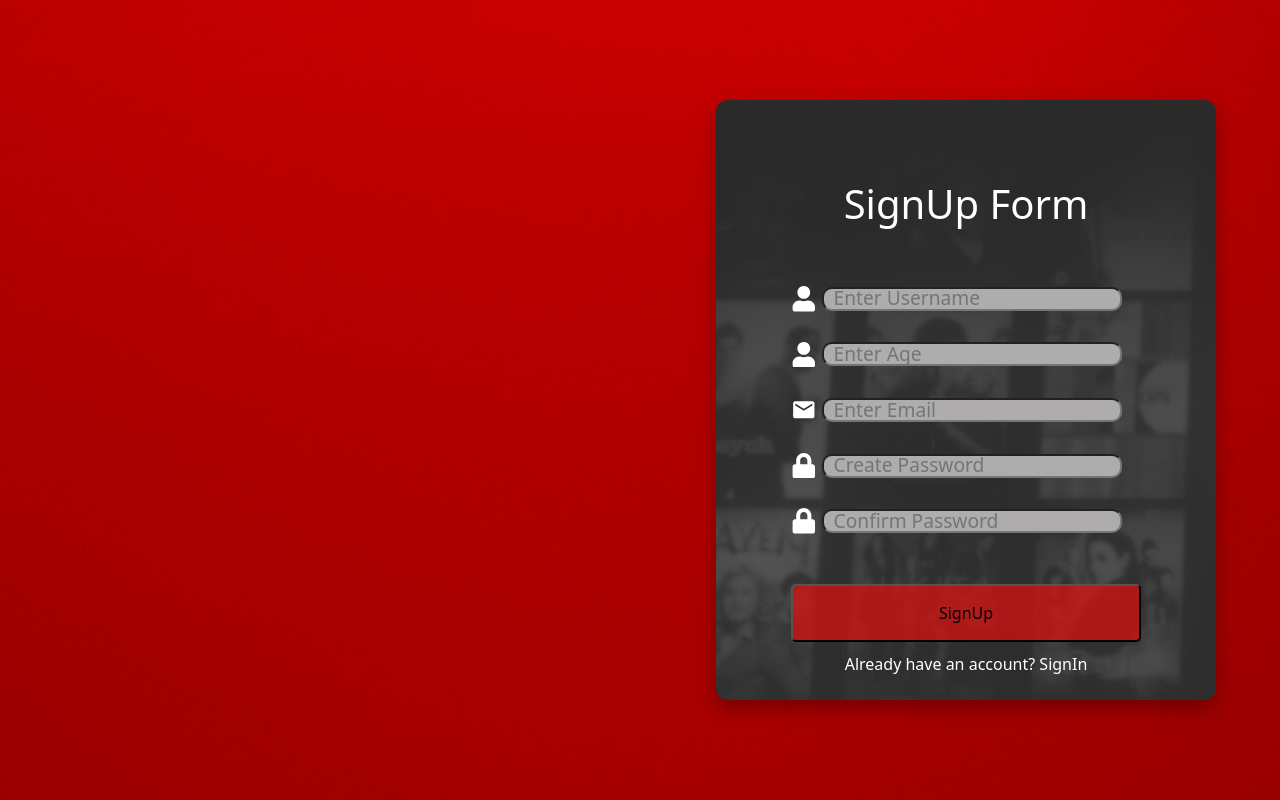
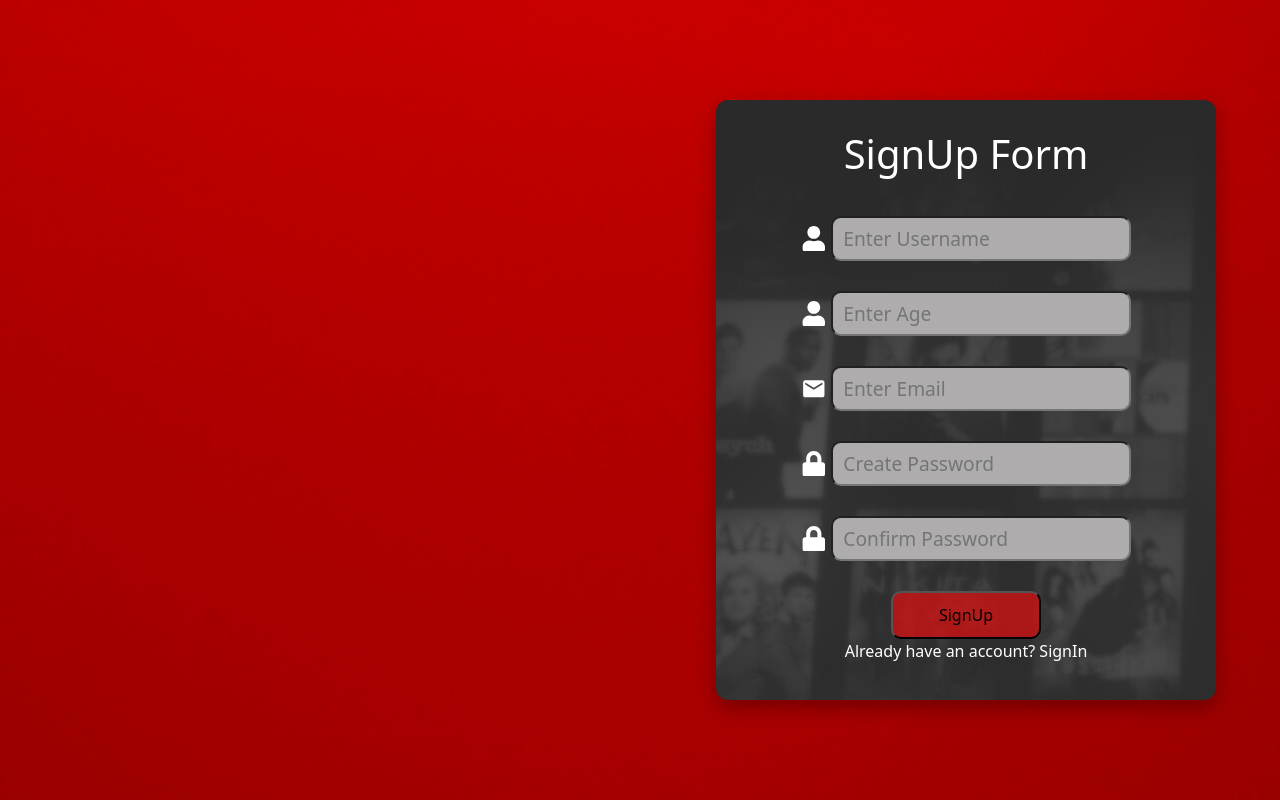
Before and after one commit to Vishvapriya-24/Flimpire, a React (Vite) app in the folder Flimpire/: page / in a window 1280 px wide. Both pictures are taken after typing "name@example.com", "Sample" into the empty fields and a click on the button "SignUp". Built offline with nearby package versions, Linux system fonts and the light colour scheme.

Commit message:
1 chnages

```diff
--- a/Flimpire/src/style/SignIn.module.css
+++ b/Flimpire/src/style/SignIn.module.css
@@ -15,6 +15,7 @@
 
 .h1{
   color: #ffff;
+
 }
 
 .form {
@@ -22,7 +23,7 @@
   flex-direction: column;
   align-items: center;
   gap: 40px;
-  margin-top: 140px;
+  margin-top: 100px;
 }
 
 .inform {
@@ -42,7 +43,7 @@
 .input {
    width:70%;
    background: transparent;
-   height:27px;
+   height:50px;
    background-color: rgb(174, 172, 172);
    border-radius: 10px;
    padding:9px;
--- a/Flimpire/src/style/SignUp.module.css
+++ b/Flimpire/src/style/SignUp.module.css
@@ -7,7 +7,7 @@
   color: #ffff;
   border-radius: 12px;
   box-shadow: 0px 8px 20px rgba(0,0,0,0.3);
-  padding-top: 80px;
+
   display :flex;
   flex-direction: column;
   align-items: center;
@@ -19,7 +19,7 @@
   display: flex;
   flex-direction: column;
   gap: 30px;
-  margin-top: 40px;
+  margin-top: 20px;
 }
 
 .inputBox{
@@ -31,7 +31,7 @@
 .inputStyle{
     padding: 10px;
     width:300px;
-    height: 20px;
+    height: 45px;
     border-radius: 10px;
     font-size: 1.2rem;
     background-color: rgb(174, 172, 172);
@@ -45,10 +45,9 @@
 }
 
 .button{
-    padding: 15px;
-    border-radius: 5px;
-    width:350px;
-    margin-top: 20px;
+    padding: 10px;
+    border-radius: 10px;
+    width:150px;
     background-color: rgba(225, 13, 13, 0.7);
     cursor: pointer;
 }
@@ -61,5 +60,4 @@
     display: flex;
     flex-direction: column;
     align-items: center;
-    gap:10px;
 }
```
